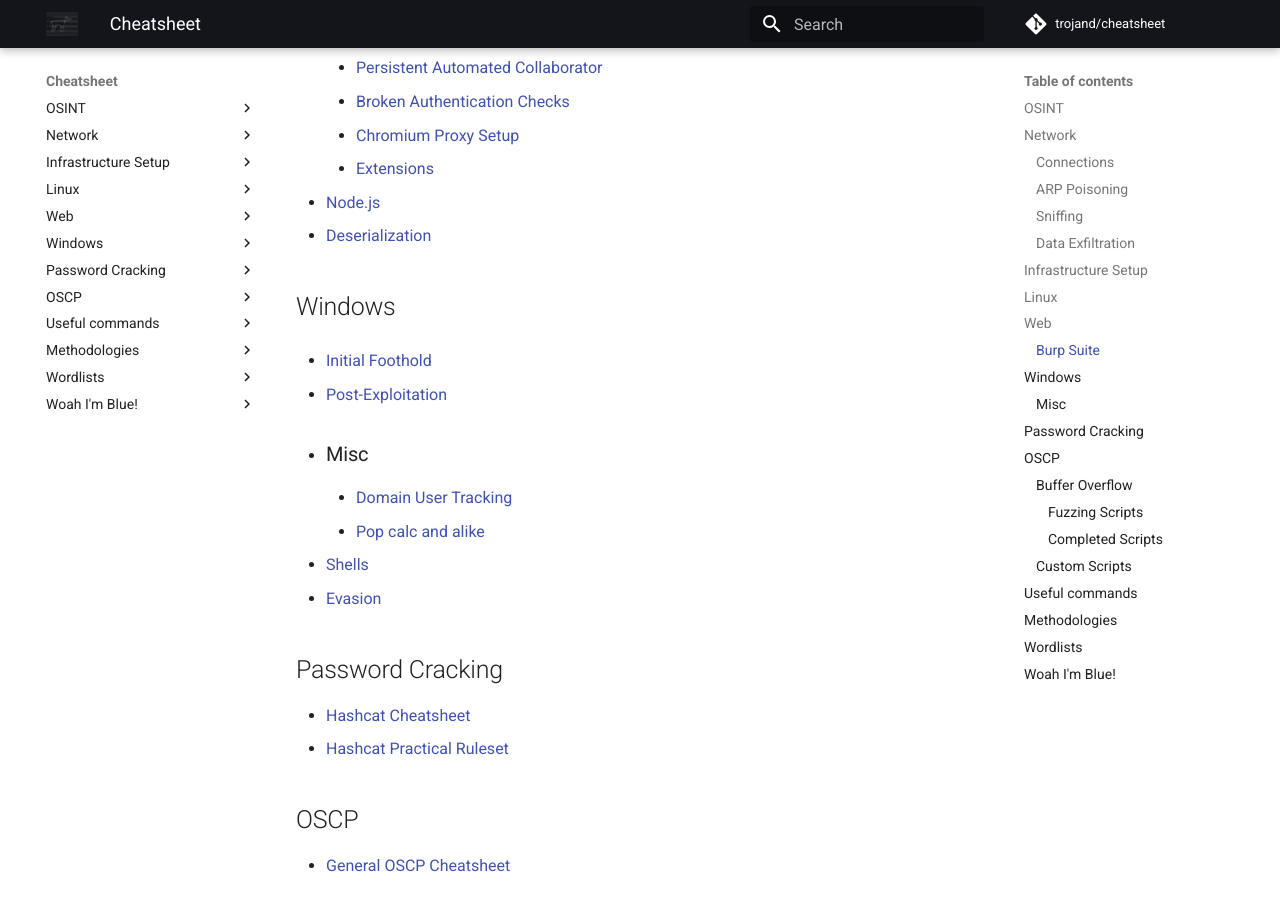
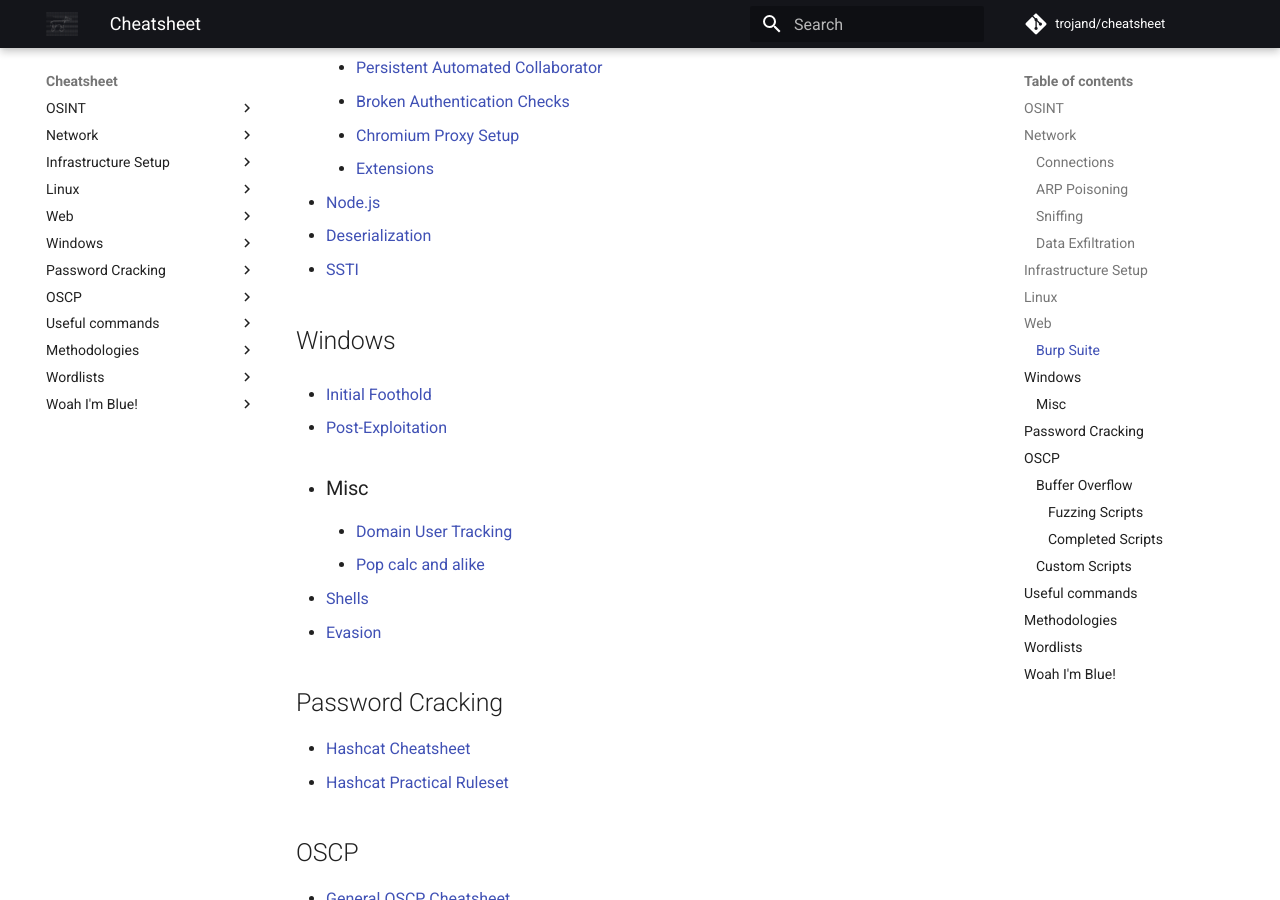
Before and after one commit to trojand/cheatsheet, an MkDocs documentation site: the page built from docs/index.md, in a window 1280 px wide and 900 px high, scrolled down 1705 px. Built offline with MkDocs 1.6.1 and Material for MkDocs 9.7.7, drawn with Linux system fonts in a browser that asks for light colours; comment, search, counter and statistics services are not loaded.

Commit message:
Update index.md

```diff
--- a/docs/index.md
+++ b/docs/index.md
@@ -49,6 +49,7 @@
     * [Extensions](Web/BurpSuite/Extensions.md)
 * [Node.js](Web/Node.js.md)
 * [Deserialization](Web/Deserialization.md)
+* [SSTI](Web/SSTI.md)
 
 
 ## Windows
```
